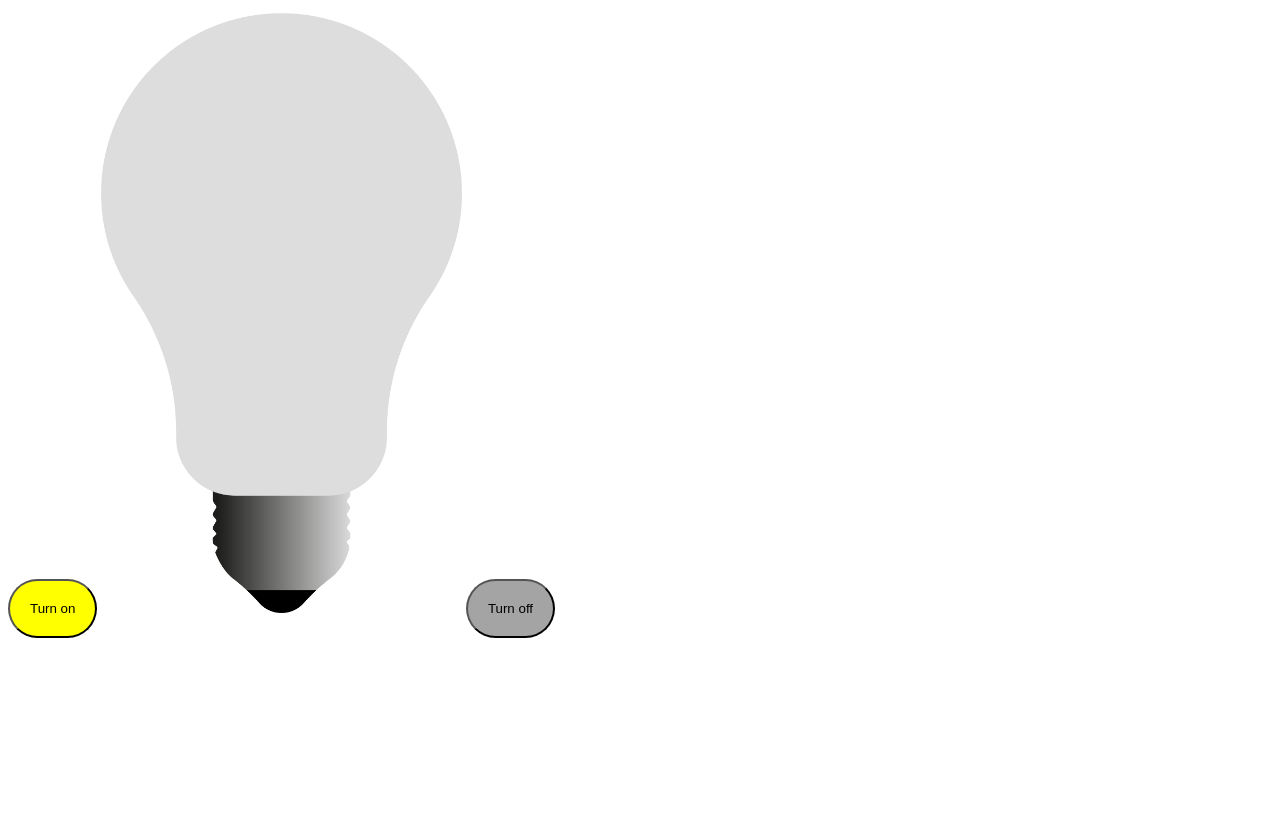
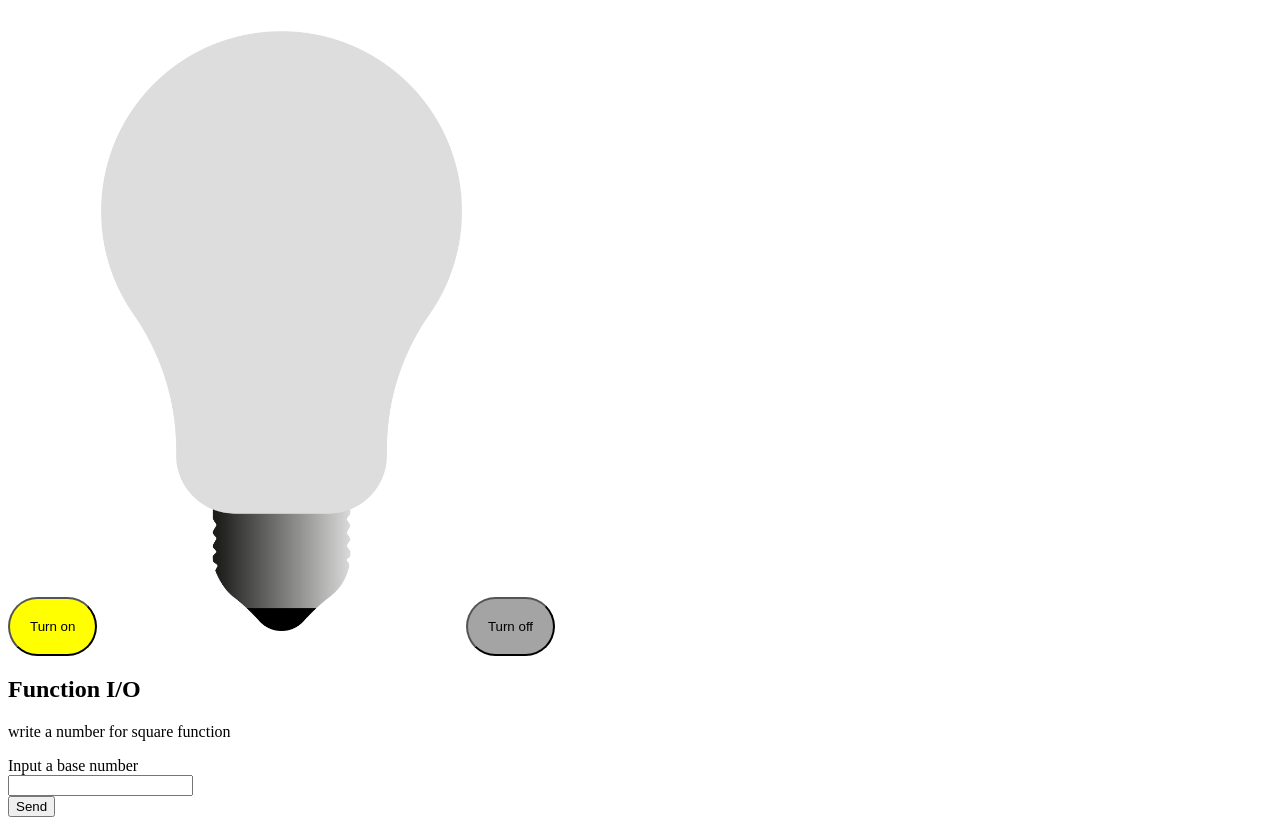
Before and after one commit to gabrielroly/dayofcode, a plain HTML site: page index.html in a window 1280 px wide. Shown: the part 119-956 px from the top of the page. Before the commit the page ends 800 px from the top, so only its background shows below. Drawn offline with Linux system fonts and the light colour scheme.

Commit message:
Input de funciones solucionado

```diff
--- /dev/null
+++ b/Functions/exampleOne.js
@@ -0,0 +1,6 @@
+
+function square(){
+    let inputNumber = document.getElementById("squareBase").value;
+    let square = inputNumber * inputNumber;
+    document.getElementById("outputSquare").innerText=square;
+}
--- a/index.html
+++ b/index.html
@@ -10,9 +10,21 @@
 <body>
     <h1 id="home">THIS IS A WEB SITE</h1>
     <P>Lorem ipsum dolor sit amet consectetur adipisicing elit. Fugit maxime reprehenderit ad. Iusto quam eligendi impedit, ad culpa et! Voluptate eligendi nisi facere quidem, reiciendis corporis sit consequuntur magni quia.</P>
-    <script src="index.js"></script>
+    <br>
     <button type="button" onclick="on()" style="appearance: auto; padding: 20px;background-color: yellow;border-radius: 50px;">Turn on</button>
     <img id="bulb" src="assets/bulboff.png" alt="Bulb light" style="height: 600px;">
     <button type="button" onclick="off()" style="padding: 20px;background-color: rgb(164, 164, 164);border-radius: 50px;">Turn off</button>
+    <h2>Function I/O</h2>
+    <p>write a number for square function</p>
+    <form>
+        <label for="squareBase">Input a base number</label><br>
+        <input type="number" id="squareBase"><br>
+        <button type="button" onclick="square()">Send</button>
+    </form>
+    <h2 id="outputSquare"></h2>
+    <script src="index.js"></script>
+    <script src="./Functions/exampleOne.js"></script>
+
+
 </body>
 </html>
```
